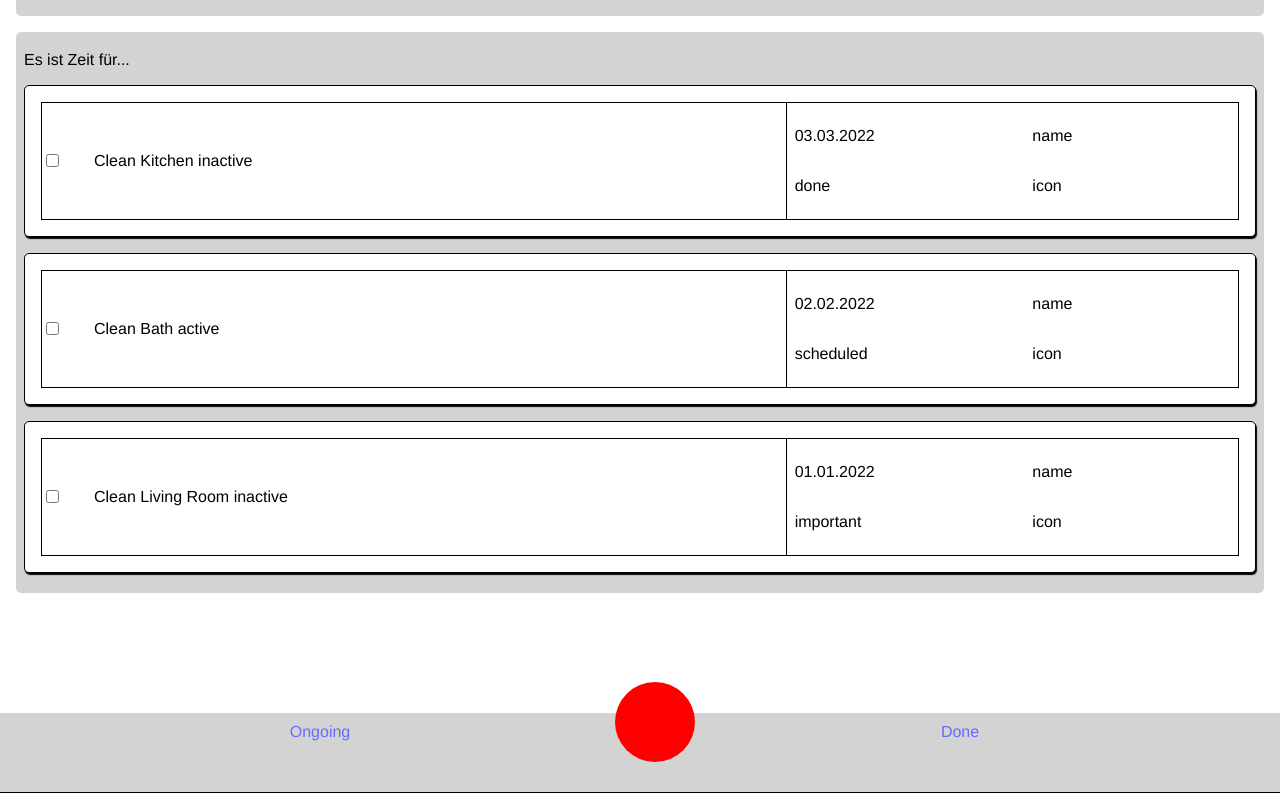
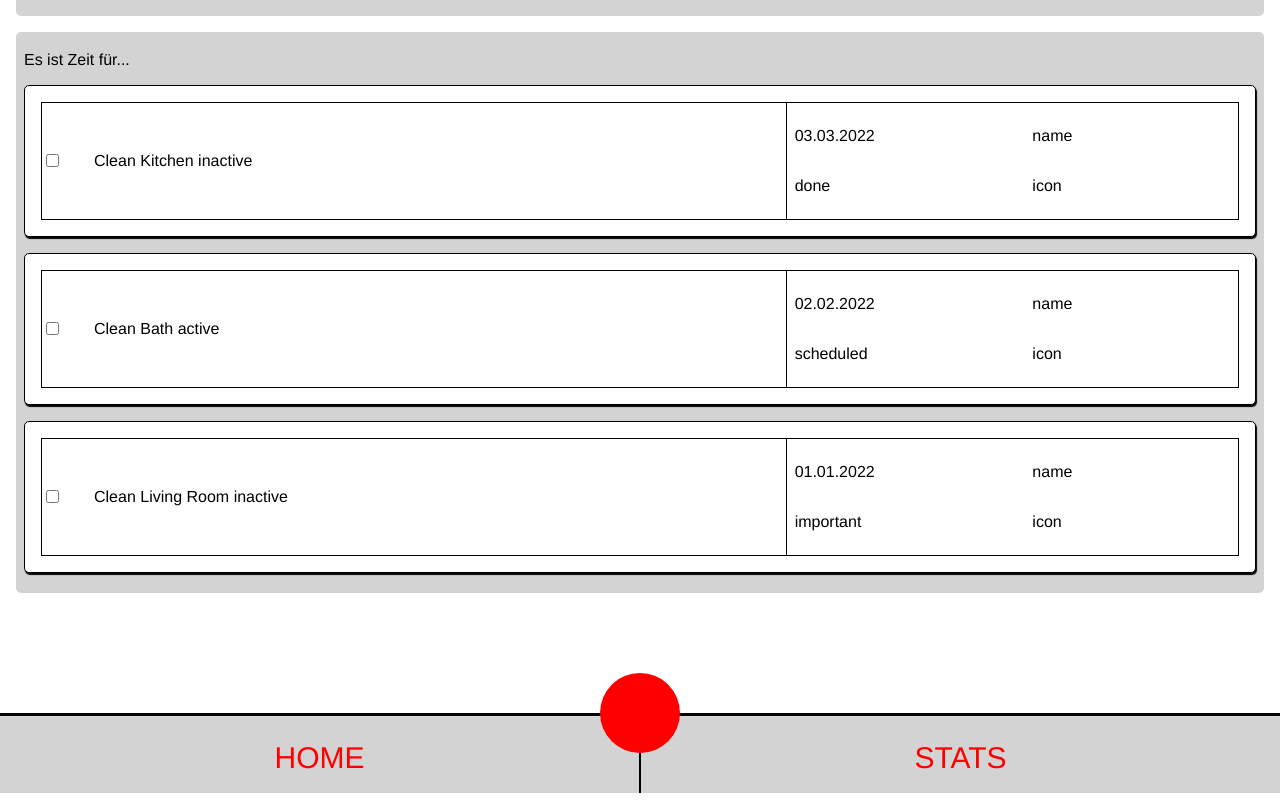
Before and after one commit to PhilippWeiss85/CleanUp, a React (Vite) app: page / in a window 1280 px wide. Shown: the part 336-1136 px from the top of the page. Built offline with nearby package versions, Linux system fonts and the light colour scheme.

Commit message:
update footer nav

```diff
--- a/src/components/Navigation/Navigation.css
+++ b/src/components/Navigation/Navigation.css
@@ -1,13 +1,11 @@
 nav {
-    border-bottom: 1px solid black;
+    border-top: 3px solid black;
     margin-top: 120px;
     height: 80px;
     position: relative;
-
 }
 .navmenu {
     background-color: lightgrey;
-
 }
 
 .navmenu ul {
@@ -21,21 +19,31 @@ nav {
 
 .navitem {
     display: inline-block;
-    margin: 10px;
-
-    height: 60px;
+    height: 77px;
     width: 100%;
     text-align: center;
+}
 
+.navitem > a {
+    padding: 25px;
+    font-size: 30px;
+    display: flex;
+    justify-content: center;
+    align-items: center;
+    color: red;
 }
 
 .navitem--container {
     position: absolute;
     border-radius: 50%;
-    width: 80px;
-    height: 80px;
+    width: 5rem;
+    height: 5rem;
     background-color: red;
     z-index: 100;
-    left: 47.3%;
-    bottom: 20px;
+    bottom: 40px;
+    left: 50vw / 2
 }
+
+.navitem--separator {
+    border: 1px solid black;
+}
--- a/src/components/Navigation/Navigation.jsx
+++ b/src/components/Navigation/Navigation.jsx
@@ -2,13 +2,17 @@ import "./Navigation.css"
 
 function Navigation() {
     return (
+        <>
         <nav className="navmenu">
             <ul>
-            <li className="navitem"><a href="#">Ongoing</a></li>
-            <li className="navitem"><a href="#">Done</a></li>
+            <li className="navitem"><a href="#">HOME</a></li>
+            <div className="navitem--container"></div>
+            <div className="navitem--separator"></div>
+            <li className="navitem"><a href="#">STATS</a></li>
             </ul>
-            <div className="navitem navitem--container"></div>
+
         </nav>
+        </>
      );
 }
 
```
